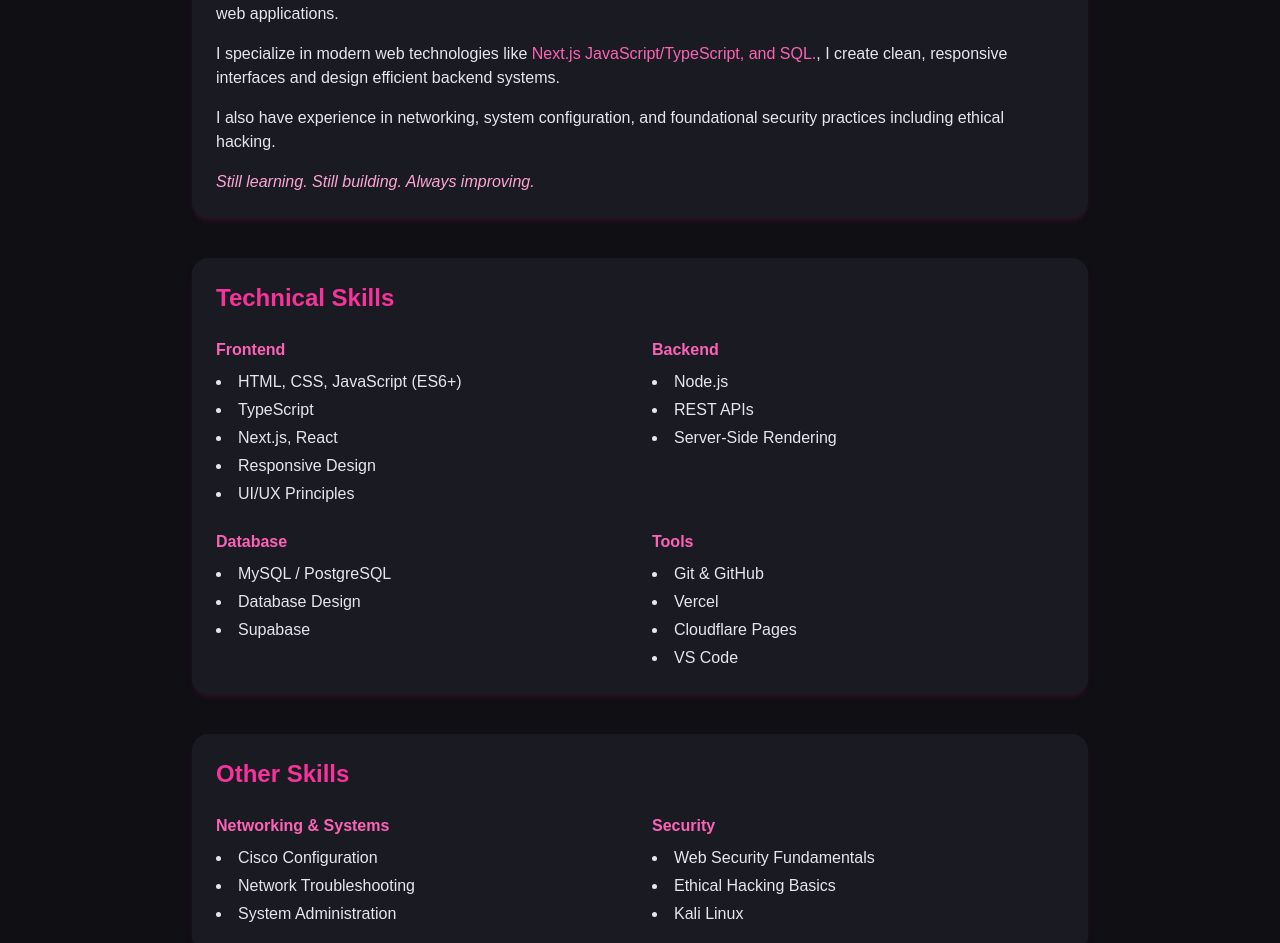
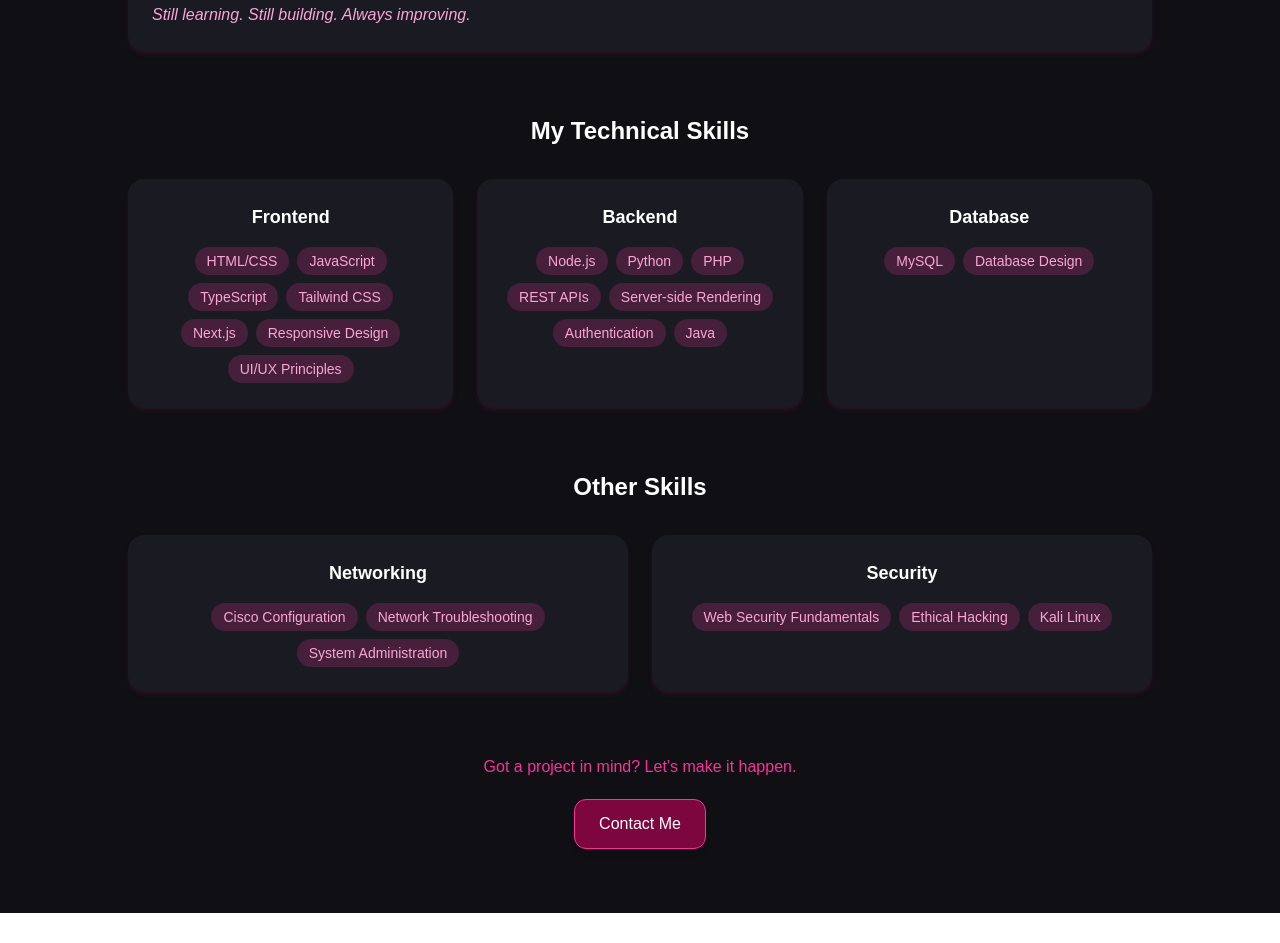
Before and after one commit to damedreamy/bravo_portfolio, a Next.js app: page / in a window 1280 px wide. Shown: the part 1249-2192 px from the top of the page. Built offline with nearby package versions, Linux system fonts and the light colour scheme.

Commit message:
Update page.tsx
update about me UI

```diff
--- a/app/about/page.tsx
+++ b/app/about/page.tsx
@@ -1,128 +1,216 @@
-import Image from 'next/image';
+import Image from "next/image";
 
 export default function AboutMe() {
   return (
-    <main className="min-h-screen bg-[#0f0f14] text-gray-200 px-6 py-12 flex justify-center">
-      <div className="max-w-4xl w-full space-y-10">
+    <main id="about" className="min-h-screen bg-[#0f0f14] text-gray-200 px-6 py-16 flex justify-center">
 
-        {/* Header */}
-        <section className="text-center space-y-4">
+      <div className="max-w-5xl w-full space-y-16">
+
+        {/* HEADER */}
+        <section className="text-center space-y-3">
           <h2 className="text-4xl font-bold text-pink-500">
-            So, who am I?
+            About Me
           </h2>
-
-          <div className="flex justify-center">
-            <Image
-              src="/Bravo.jpg"
-              alt="Rencess Dame Bravo"
-              width={180}
-              height={180}
-              className="rounded-full border-4 border-pink-500 shadow-lg shadow-pink-500/30"
-            />
-          </div>
         </section>
 
-        {/* Intro */}
-        <section className="bg-[#1a1a22] p-6 rounded-2xl shadow-md shadow-pink-500/10 space-y-4">
+        {/* INTRO */}
+        <section className="bg-[#1a1a22] p-6 rounded-2xl shadow-md shadow-pink-500/10 space-y-5">
+
           <p>
-            Hello World! I am <span className="text-pink-400 font-semibold">Rencess Dame Bravo</span>, a Full-Stack Developer focused
-            on building fast, scalable, and user-friendly web applications.
+            Hello World! I am{" "}
+            <span className="text-pink-400 font-semibold">
+              Rencess Dame Bravo
+            </span>
+            , a Full-Stack Developer based in the Philippines focused on building
+            fast, scalable, and user-friendly web applications.
           </p>
 
           <p>
-            I specialize in modern web technologies like <span className="text-pink-400">Next.js JavaScript/TypeScript, and SQL.</span>,
-            I create clean, responsive interfaces and design efficient backend systems.
+            I specialize in modern web technologies like{" "}
+            <span className="text-pink-400">
+              Next.js, JavaScript/TypeScript, and SQL
+            </span>
+            , creating clean interfaces and efficient backend systems.
           </p>
 
           <p>
-            I also have experience in networking, system configuration, and foundational security practices including ethical hacking.
+            I also have experience in networking, system configuration, and foundational
+            security practices including ethical hacking.
           </p>
 
           <p className="italic text-pink-300">
             Still learning. Still building. Always improving.
           </p>
+
         </section>
 
-        {/* Technical Skills */}
-        <section className="bg-[#1a1a22] p-6 rounded-2xl shadow-md shadow-pink-500/10 space-y-6">
-          <h3 className="text-2xl font-semibold text-pink-500">
-            Technical Skills
+        {/* TECHNICAL SKILLS */}
+        <section className="space-y-8">
+
+          <h3 className="text-2xl font-semibold text-center text-white">
+            My Technical Skills
           </h3>
 
-          <div className="grid md:grid-cols-2 gap-6">
+          <div className="grid md:grid-cols-3 gap-6">
 
-            <div>
-              <h4 className="text-pink-400 font-semibold mb-2">Frontend</h4>
-              <ul className="list-disc list-inside space-y-1">
-                <li>HTML, CSS, JavaScript (ES6+)</li>
-                <li>TypeScript</li>
-                <li>Next.js, React</li>
-                <li>Responsive Design</li>
-                <li>UI/UX Principles</li>
-              </ul>
+            {/* FRONTEND */}
+            <div className="bg-[#1a1a22] p-6 rounded-2xl shadow-md shadow-pink-500/10 space-y-4 text-center">
+
+              <h4 className="text-lg font-semibold text-white">
+                Frontend
+              </h4>
+
+              <div className="flex flex-wrap justify-center gap-2">
+                {[
+                  "HTML/CSS",
+                  "JavaScript",
+                  "TypeScript",
+                  "Tailwind CSS",
+                  "Next.js",
+                  "Responsive Design",
+                  "UI/UX Principles",
+                ].map((skill) => (
+                  <span
+                    key={skill}
+                    className="px-3 py-1 text-sm bg-pink-500/20 text-pink-300 rounded-full"
+                  >
+                    {skill}
+                  </span>
+                ))}
+              </div>
+
             </div>
 
-            <div>
-              <h4 className="text-pink-400 font-semibold mb-2">Backend</h4>
-              <ul className="list-disc list-inside space-y-1">
-                <li>Node.js</li>
-                <li>REST APIs</li>
-                <li>Server-Side Rendering</li>
-              </ul>
+            {/* BACKEND */}
+            <div className="bg-[#1a1a22] p-6 rounded-2xl shadow-md shadow-pink-500/10 space-y-4 text-center">
+
+              <h4 className="text-lg font-semibold text-white">
+                Backend
+              </h4>
+
+              <div className="flex flex-wrap justify-center gap-2">
+                {[
+                  "Node.js",
+                  "Python",
+                  "PHP",
+                  "REST APIs",
+                  "Server-side Rendering",
+                  "Authentication",
+                  "Java",
+                ].map((skill) => (
+                  <span
+                    key={skill}
+                    className="px-3 py-1 text-sm bg-pink-500/20 text-pink-300 rounded-full"
+                  >
+                    {skill}
+                  </span>
+                ))}
+              </div>
+
             </div>
 
-            <div>
-              <h4 className="text-pink-400 font-semibold mb-2">Database</h4>
-              <ul className="list-disc list-inside space-y-1">
-                <li>MySQL / PostgreSQL</li>
-                <li>Database Design</li>
-                <li>Supabase</li>
-              </ul>
+            {/* DATABASE */}
+            <div className="bg-[#1a1a22] p-6 rounded-2xl shadow-md shadow-pink-500/10 space-y-4 text-center">
+
+              <h4 className="text-lg font-semibold text-white">
+                Database
+              </h4>
+
+              <div className="flex flex-wrap justify-center gap-2">
+                {["MySQL", "Database Design"].map((skill) => (
+                  <span
+                    key={skill}
+                    className="px-3 py-1 text-sm bg-pink-500/20 text-pink-300 rounded-full"
+                  >
+                    {skill}
+                  </span>
+                ))}
+              </div>
+
             </div>
 
-            <div>
-              <h4 className="text-pink-400 font-semibold mb-2">Tools</h4>
-              <ul className="list-disc list-inside space-y-1">
-                <li>Git & GitHub</li>
-                <li>Vercel</li>
-                <li>Cloudflare Pages</li>
-                <li>VS Code</li>
-              </ul>
-            </div>
           </div>
         </section>
 
-        {/* Other Skills */}
-        <section className="bg-[#1a1a22] p-6 rounded-2xl shadow-md shadow-pink-500/10 space-y-6">
-          <h3 className="text-2xl font-semibold text-pink-500">
+        {/* OTHER SKILLS */}
+        <section className="space-y-8">
+
+          <h3 className="text-2xl font-semibold text-center text-white">
             Other Skills
           </h3>
 
           <div className="grid md:grid-cols-2 gap-6">
 
-            <div>
-              <h4 className="text-pink-400 font-semibold mb-2">
-                Networking & Systems
+            {/* NETWORKING */}
+            <div className="bg-[#1a1a22] p-6 rounded-2xl shadow-md shadow-pink-500/10 space-y-4 text-center">
+
+              <h4 className="text-lg font-semibold text-white">
+                Networking
               </h4>
-              <ul className="list-disc list-inside space-y-1">
-                <li>Cisco Configuration</li>
-                <li>Network Troubleshooting</li>
-                <li>System Administration</li>
-              </ul>
+
+              <div className="flex flex-wrap justify-center gap-2">
+                {[
+                  "Cisco Configuration",
+                  "Network Troubleshooting",
+                  "System Administration",
+                ].map((skill) => (
+                  <span
+                    key={skill}
+                    className="px-3 py-1 text-sm bg-pink-500/20 text-pink-300 rounded-full"
+                  >
+                    {skill}
+                  </span>
+                ))}
+              </div>
+
             </div>
 
-            <div>
-              <h4 className="text-pink-400 font-semibold mb-2">
+            {/* SECURITY */}
+            <div className="bg-[#1a1a22] p-6 rounded-2xl shadow-md shadow-pink-500/10 space-y-4 text-center">
+
+              <h4 className="text-lg font-semibold text-white">
                 Security
               </h4>
-              <ul className="list-disc list-inside space-y-1">
-                <li>Web Security Fundamentals</li>
-                <li>Ethical Hacking Basics</li>
-                <li>Kali Linux</li>
-              </ul>
+
+              <div className="flex flex-wrap justify-center gap-2">
+                {[
+                  "Web Security Fundamentals",
+                  "Ethical Hacking",
+                  "Kali Linux",
+                ].map((skill) => (
+                  <span
+                    key={skill}
+                    className="px-3 py-1 text-sm bg-pink-500/20 text-pink-300 rounded-full"
+                  >
+                    {skill}
+                  </span>
+                ))}
+              </div>
+
             </div>
 
           </div>
+        </section>
+
+
+        <section className="text-center space-y-5">
+
+          <p className="text-pink-500">
+            Got a project in mind? Let’s make it happen.
+          </p>
+
+          <a
+            href="/#contact"
+            className="
+              inline-block
+              bg-pink-700/60 border border-pink-500
+              px-6 py-3 rounded-xl text-white font-medium
+              hover:bg-pink-700 transition shadow-md
+            "
+          >
+            Contact Me
+          </a>
+
         </section>
 
       </div>
```
